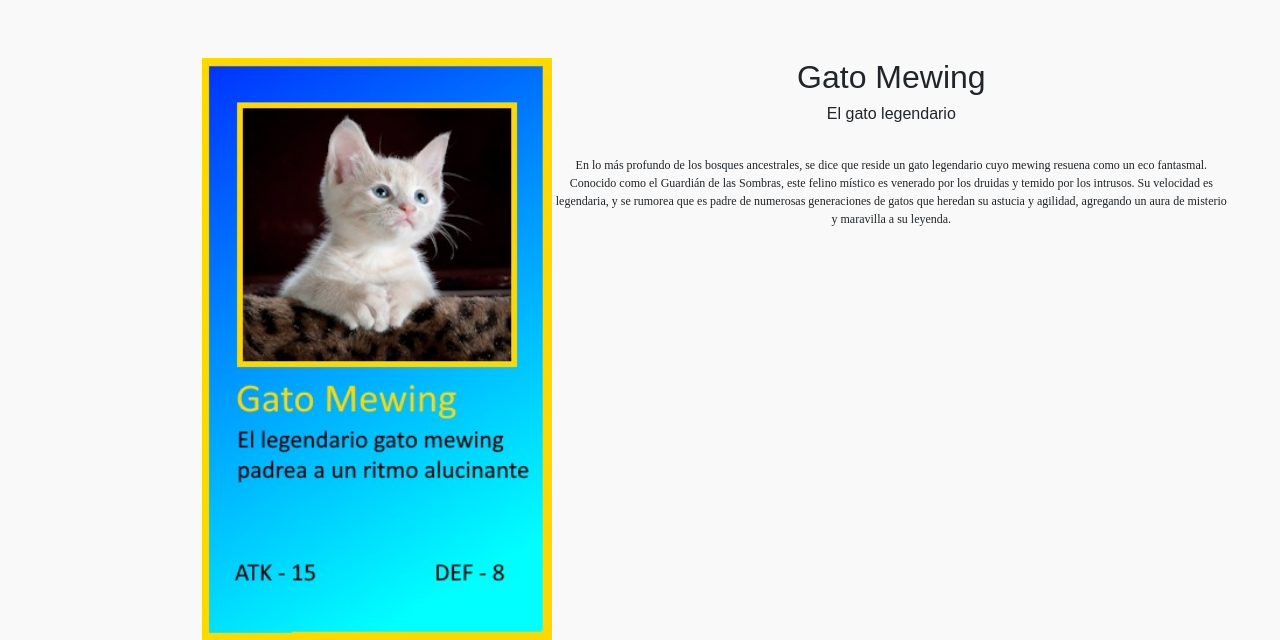
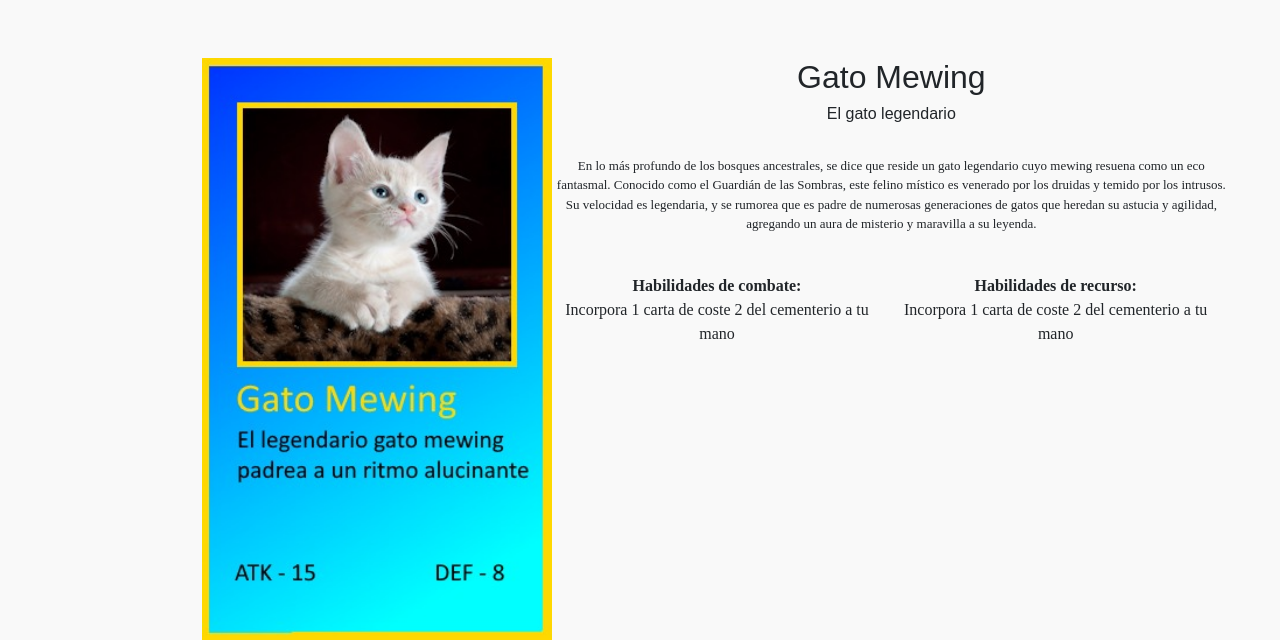
Before and after one commit to RobertoRedes2001/2DAW24-Equipo1, a PHP site: page /detail.html in a window 1280 px wide; the page is wider, and only the part inside the window is pictured. Shown: the part 92-732 px from the top of that part. Run offline with PHP 8.4, Linux system fonts and the light colour scheme; some web fonts are replaced.

Commit message:
habilidades

```diff
--- a/html/detail.html
+++ b/html/detail.html
@@ -72,7 +72,7 @@
     </header>
     <main>
         <div class="container detail-card-padding">
-            <div class="row" >
+            <div class="row">
                 <div class="col-lg-4 ">
                     <img src="Images/gatomewing.jpg" alt="img1" style="width: 350px;">
                 </div>
@@ -80,8 +80,24 @@
                     <h2>Gato Mewing</h2>
                     <h6>El gato legendario</h6>
                     <br>
-                    <p style="font-size: 12px;">En lo más profundo de los bosques ancestrales, se dice que reside un gato legendario cuyo mewing resuena como un eco fantasmal. Conocido como el Guardián de las Sombras, este felino místico es venerado por los druidas y temido por los intrusos. Su velocidad es legendaria, y se rumorea que es padre de numerosas generaciones de gatos que heredan su astucia y agilidad, agregando un aura de misterio y maravilla a su leyenda.</p>
+                    <p style="font-size: 13px;">En lo más profundo de los bosques ancestrales, se dice que reside un
+                        gato legendario cuyo mewing resuena como un eco fantasmal. Conocido como el Guardián de las
+                        Sombras, este felino místico es venerado por los druidas y temido por los intrusos. Su velocidad
+                        es legendaria, y se rumorea que es padre de numerosas generaciones de gatos que heredan su
+                        astucia y agilidad, agregando un aura de misterio y maravilla a su leyenda.</p>
+                        <br>
+                    <div class="status-card">
+                        <div class="w-50 ">
+                            <p><b>Habilidades de combate:</b><br> Incorpora 1 carta de coste 2 del cementerio a tu mano
+                            </p>
+                        </div>
+                        <div class="w-50 ">
+                            <p><b>Habilidades de recurso:</b><br> Incorpora 1 carta de coste 2 del cementerio a tu mano
+                            </p>
+                        </div>
+                    </div>
                 </div>
+
             </div>
 
         </div>
--- a/html/styles.css
+++ b/html/styles.css
@@ -186,7 +186,6 @@ a:hover {
 .w-50 {
     flex: 1;
     margin-right: 10px;
-
 }
 
 .aboutUs {
```
